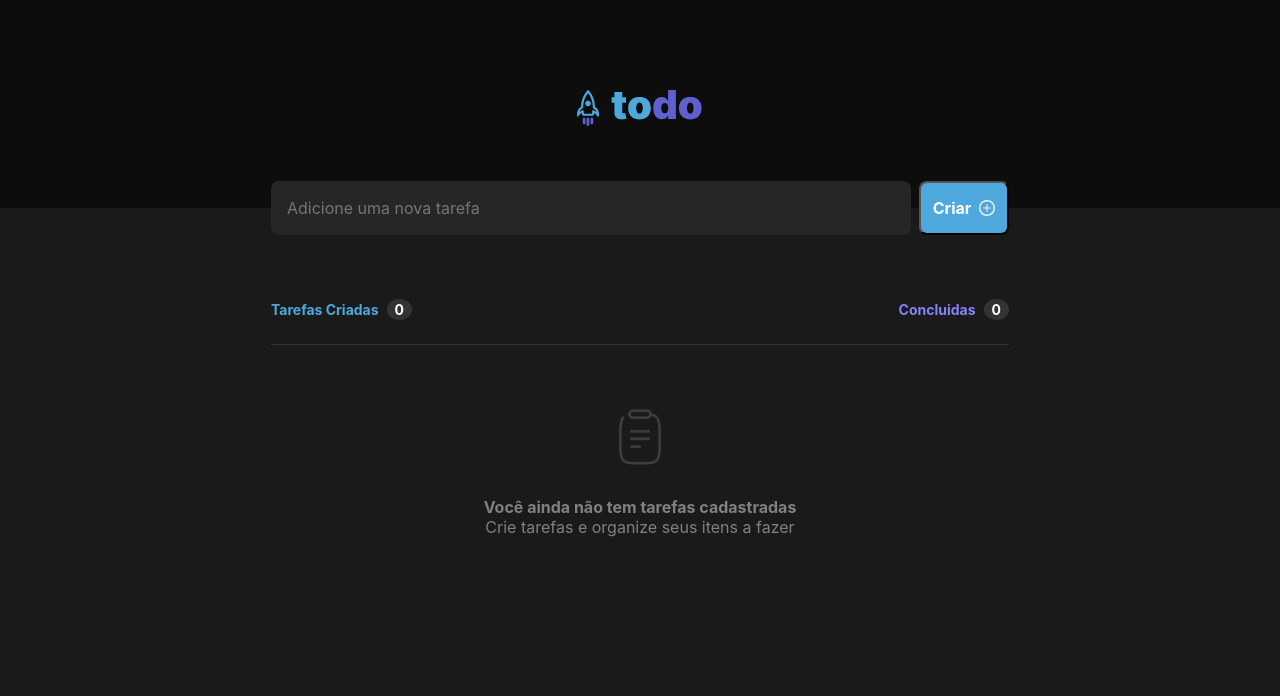
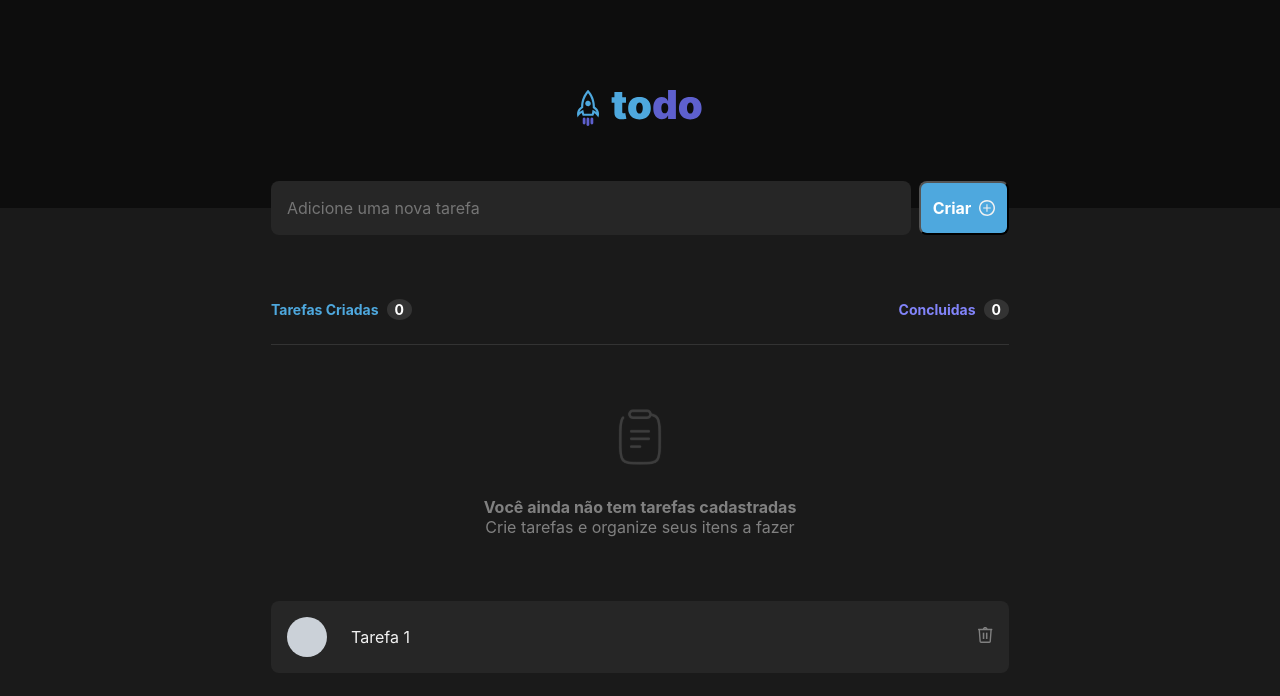
Before and after one commit to PedroHenriqueFernandes/To-Do, a React (Vite) app: page / in a window 1280 px wide. Shown: the top 696 px of the page. Built offline with nearby package versions, Linux system fonts and the light colour scheme.

Commit message:
nothing progressive

```diff
--- a/src/components/List.module.css
+++ b/src/components/List.module.css
@@ -64,3 +64,83 @@
     justify-content: center;
     border-radius: 50%;
 }
+
+.listTask{
+    display: flex;
+    background: var(--gray-500);
+    flex-direction: row;
+    color: var(--gray-100);
+    justify-content: space-between;
+    align-items: center;
+    width: 46.125rem;
+    height: 4.5rem;
+    padding: 0 1rem;
+    border-radius: 8px;
+}
+
+.listTask img{
+    color: var(--gray-300);
+    height: 1rem;
+}
+
+.checkAndText{
+    display: flex;
+    justify-content: center;
+    align-items: center;
+    gap: 1rem;
+}
+
+.listTaskInput {
+    height: 1.5rem;
+    background: transparent;
+    border: 1px solid var(--blue-500);
+}
+
+.optionInput {
+    -webkit-appearance: none;
+    -moz-appearance: none;
+    -ms-appearance: none;
+    -o-appearance: none;
+    appearance: none;
+    height: 40px;
+    width: 40px;
+    transition: all 0.15s ease-out 0s;
+    background: #cbd1d8;
+    border: none;
+    color: #fff;
+    cursor: pointer;
+    display: inline-block;
+    margin-right: 0.5rem;
+    outline: none;
+  }
+  .optionInput:hover {
+    background: #9faab7;
+  }
+  .optionInput:checked {
+    background: #40e0d0;
+  }
+  .optionInput:checked::before {
+    width: 40px;
+    height: 40px;
+    display:flex;
+    content: '\f00c';
+    font-size: 25px;
+    font-weight:bold;
+    position: absolute;
+    align-items:center;
+    justify-content:center;
+    font-family:'Font Awesome 5 Free';
+  }
+  .optionInput:checked::after {
+    -webkit-animation: click-wave 0.65s;
+    -moz-animation: click-wave 0.65s;
+    animation: click-wave 0.65s;
+    background: #40e0d0;
+    content: '';
+  }
+  .optionInput {
+    border-radius: 50%;
+  }
+  .optionInput::after {
+    border-radius: 50%;
+  }
--- a/src/components/List.tsx
+++ b/src/components/List.tsx
@@ -1,5 +1,6 @@
 import img from '../assets/Clipboard.svg'
 import styles from './List.module.css'
+import trash from '../assets/trash.svg'
 
 export function List() {
     return (
@@ -18,6 +19,17 @@ export function List() {
                             <p className={styles.normal}>Crie tarefas e organize seus itens a fazer</p>
                         </p>
                     </div>
+
+                    <div className={styles.listTask}>
+                        <div className={styles.checkAndText}>
+
+                            <input className={styles.optionInput} type="chekced" />
+
+                            <p>Tarefa 1</p>
+                        </div>
+
+                        <div className={styles.trash}><img src={trash} alt="" /></div>
+                    </div>
                 </main>
             </div>
         </div>
```
Also changed, not shown: src/assets/trash.svg (added).
